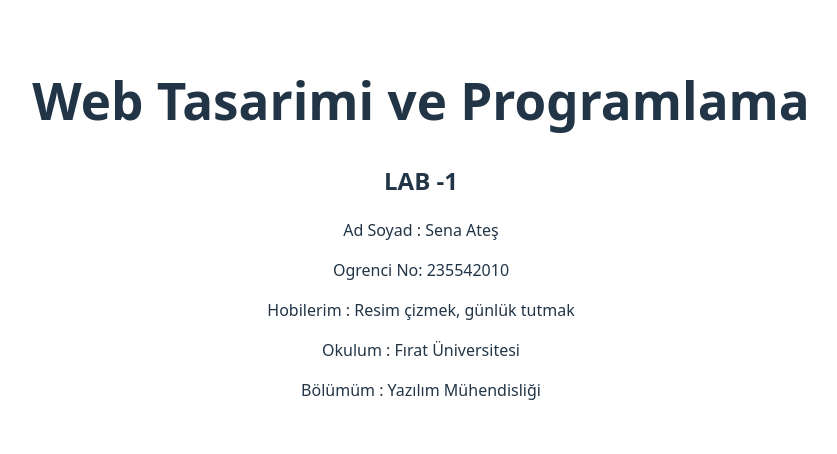
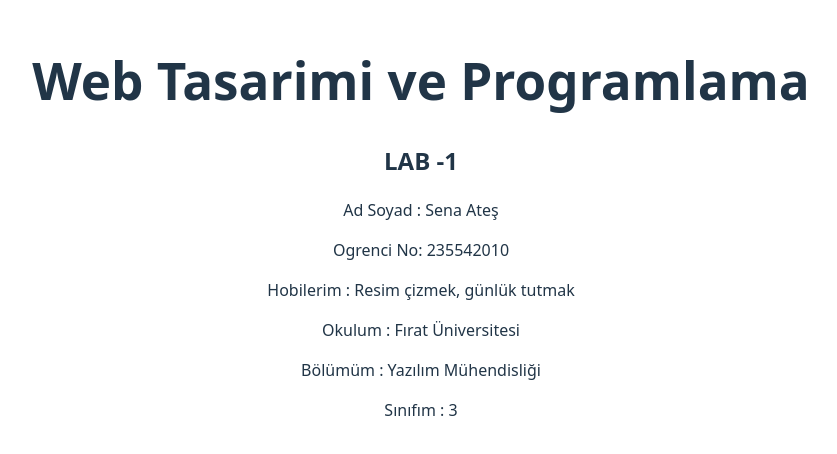
Before and after one commit to sennaates/web-lab, a React (Vite) app: page / in a window 1280 px wide. Shown: the part 172-626 px from the top of the page, without its empty margins (219-1056 px from the left). Built offline with nearby package versions, Linux system fonts and the light colour scheme.

Commit message:
feat : add personal details to homepage

```diff
--- a/src/App.tsx
+++ b/src/App.tsx
@@ -15,6 +15,9 @@ function App() {
       <p> Hobilerim : Resim çizmek, günlük tutmak</p>
       <p> Okulum : Fırat Üniversitesi </p>
       <p> Bölümüm : Yazılım Mühendisliği </p>
+      <p> Sınıfım : 3 </p>
+
+
 
     </div >
   )
```
